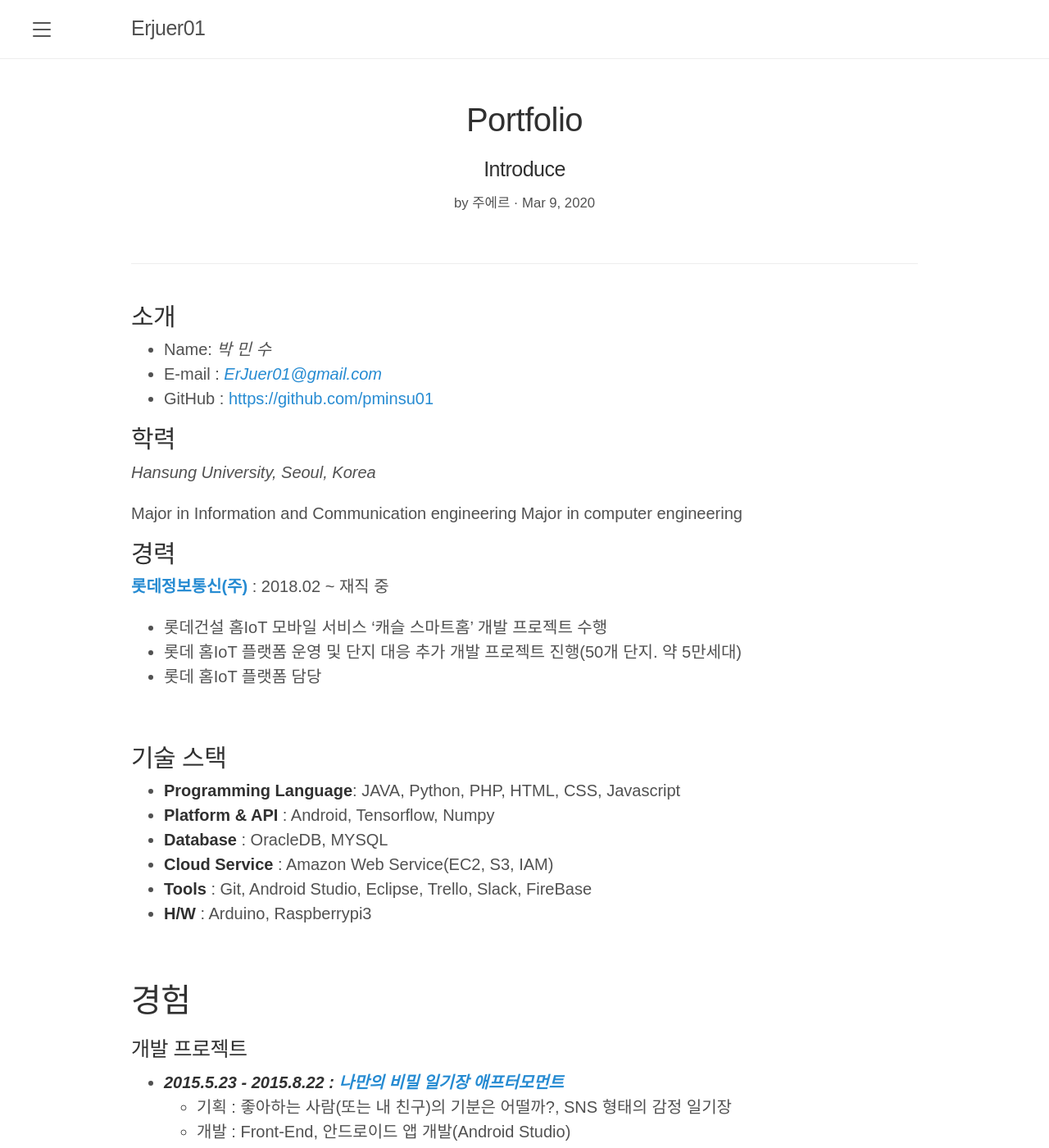
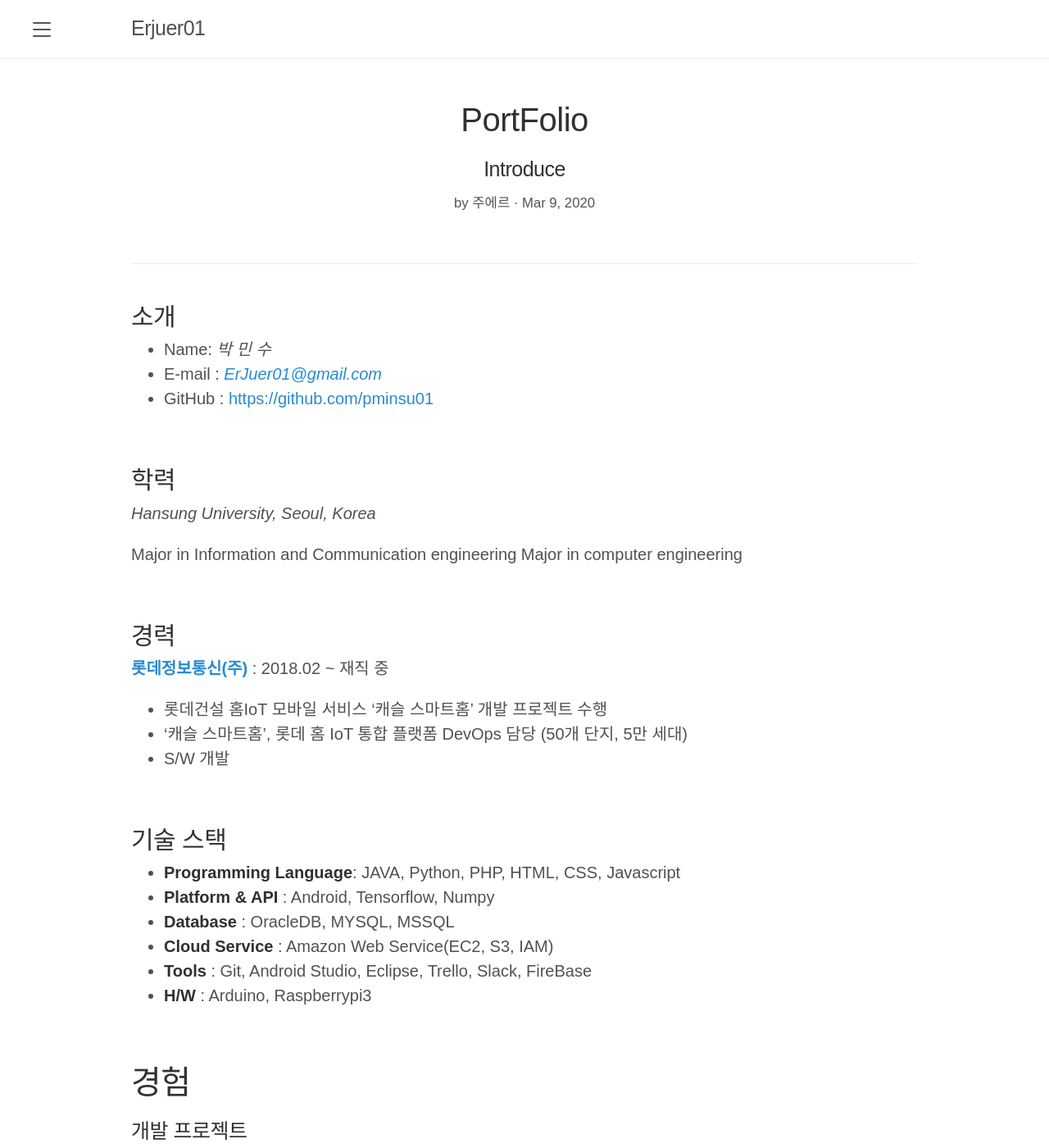
Before and after one commit to pminsu01/pminsu01.github.io, a Jekyll site: the page built from _posts/about/2020-03-09-About.md, in a window 1280 px wide and 1400 px high. Shown: the whole window at 82% size. Built offline with Jekyll 4.4.1, drawn with Linux system fonts in a browser that asks for light colours.

```diff
--- a/_posts/about/2020-03-09-About.md
+++ b/_posts/about/2020-03-09-About.md
@@ -1,5 +1,5 @@
 ---
-title : Portfolio
+title : PortFolio
 
 category: About
 
@@ -17,7 +17,8 @@ subtitle : Introduce
 - Name: *박 민 수*
 - E-mail : *<ErJuer01@gmail.com>*
 - GitHub : [https://github.com/pminsu01](https://github.com/pminsu01)
-<br />
+
+<br/>
 
 ## 학력
 
@@ -26,21 +27,23 @@ subtitle : Introduce
 Major in Information and Communication engineering
 Major in computer engineering
 
+<br/>
+
 ## 경력
 
  **[롯데정보통신(주)](https://www.ldcc.co.kr/)**  : 2018.02 ~ 재직 중
 
 - 롯데건설 홈IoT 모바일 서비스 '캐슬 스마트홈' 개발 프로젝트 수행
-- 롯데 홈IoT 플랫폼 운영 및 단지 대응 추가 개발 프로젝트 진행(50개 단지. 약 5만세대)
-- 롯데 홈IoT 플랫폼 담당
+- '캐슬 스마트홈', 롯데 홈 IoT 통합 플랫폼 DevOps 담당 (50개 단지, 5만 세대)
+- S/W 개발
 
-<br />
+<br/>
 
 ## 기술 스택
 
 - **Programming Language**: JAVA, Python, PHP, HTML, CSS, Javascript
 - **Platform & API** : Android, Tensorflow, Numpy
-- **Database** : OracleDB, MYSQL
+- **Database** : OracleDB, MYSQL, MSSQL
 - **Cloud Service** : Amazon Web Service(EC2, S3, IAM)
 - **Tools** : Git, Android Studio, Eclipse, Trello, Slack, FireBase
 - **H/W** : Arduino, Raspberrypi3
```
